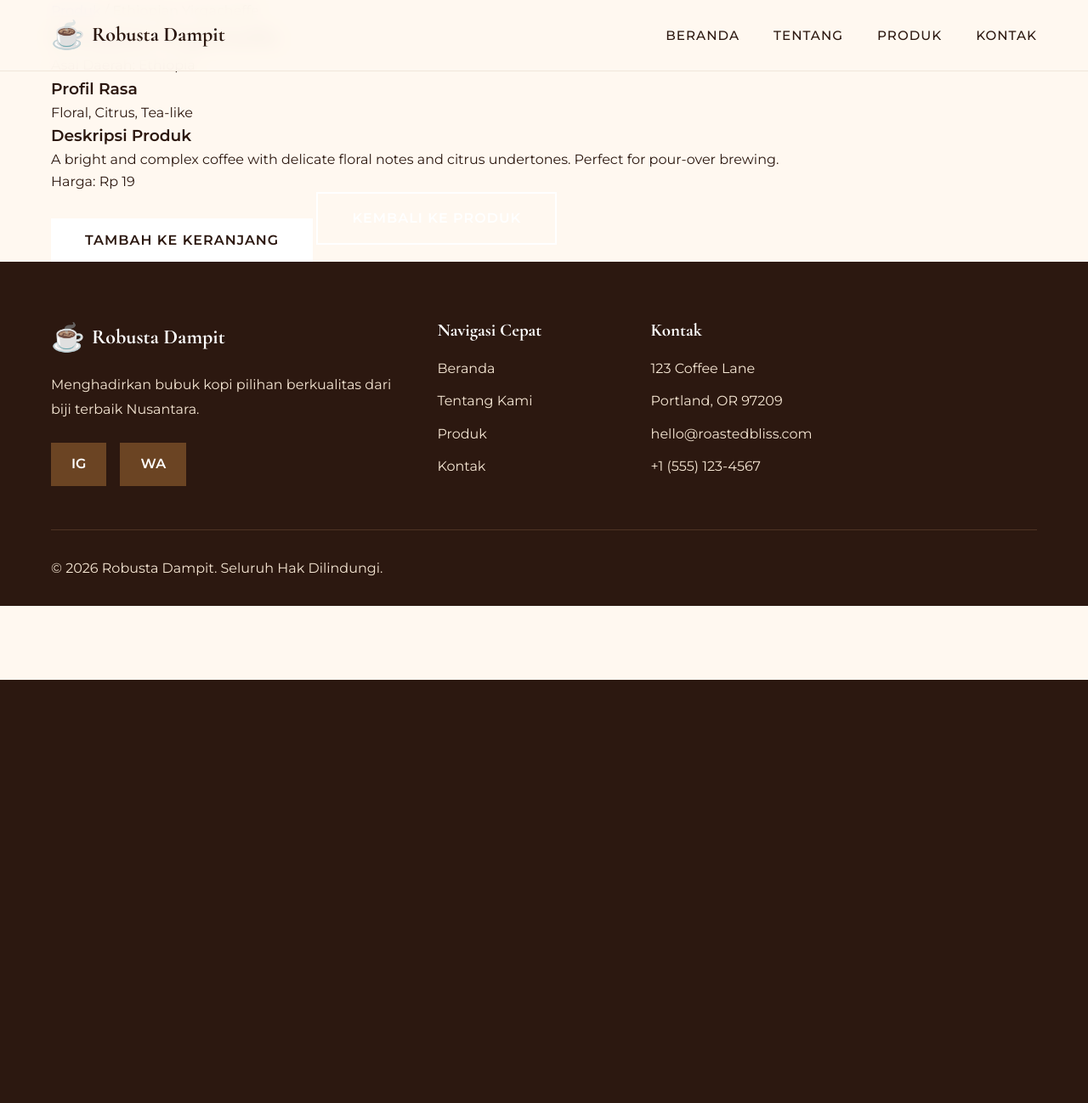
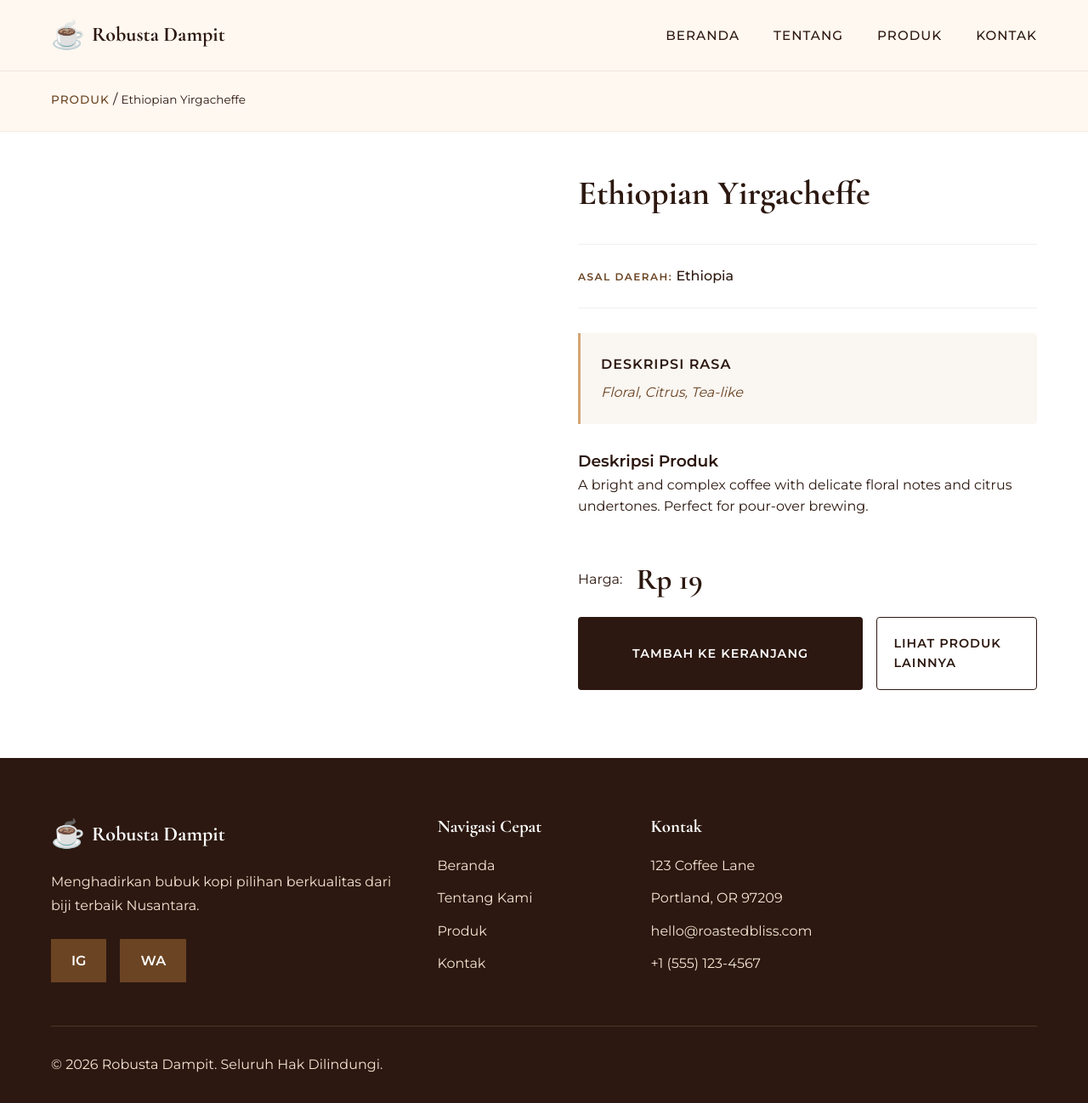
Before and after one commit to cicakk2/web-rpl-kopi, a PHP site: page /product-detail.php?id=1 in a window 1280 px wide. Shown: the whole page at 85% size. Before the commit the page ends 800 px from the top, so only its background shows below. Run offline with PHP 8.4, Linux system fonts and the light colour scheme; a user stored in the database is signed in; data comes from the database, SQL or seed files in the repository; data that the repository does not hold is empty.

Commit message:
fix tampilan

```diff
--- a/css/style-product-detail.css
+++ b/css/style-product-detail.css
@@ -1,55 +1,45 @@
 /* ==========================================
-   Product Detail Page Styles
+   Product Detail Page Styles - Refined & Elegant
    ========================================== */
 
-/* Breadcrumb Navigation */
+/* Breadcrumb Navigation - Slower & Cleaner */
 .breadcrumb-section {
-    padding: 2rem 0;
+    padding: 1.5rem 0;
     background: var(--cream);
     margin-top: 80px;
-    border-bottom: 1px solid rgba(107, 68, 35, 0.1);
-}
-
-.breadcrumb-section .container {
-    display: flex;
-    align-items: center;
-    gap: 0.5rem;
+    border-bottom: 1px solid rgba(107, 68, 35, 0.08);
 }
 
 .breadcrumb-link {
     color: var(--coffee-medium);
     text-decoration: none;
+    font-size: 0.85rem;
     font-weight: 500;
+    text-transform: uppercase;
+    letter-spacing: 1px;
     transition: var(--transition);
-}
-
-.breadcrumb-link:hover {
-    color: var(--coffee-dark);
-}
-
-.breadcrumb-separator {
-    color: var(--text-light);
 }
 
 .breadcrumb-current {
     color: var(--text-dark);
-    font-weight: 600;
+    font-size: 0.85rem;
+    font-weight: 400;
 }
 
 /* Product Detail Section */
 .product-detail-section {
-    padding: 4rem 0;
+    padding: 3rem 0 5rem;
     background: var(--white);
 }
 
 .product-detail-grid {
     display: grid;
-    grid-template-columns: 1fr 1.2fr;
-    gap: 4rem;
+    grid-template-columns: 1fr 1fr; /* Balance 50-50 for more elegance */
+    gap: 5rem;
     align-items: start;
 }
 
-/* Product Detail Image */
+/* Image Styling - More Sophisticated */
 .product-detail-image {
     position: sticky;
     top: 120px;
@@ -58,314 +48,150 @@
 .product-detail-img {
     width: 100%;
     height: auto;
-    border-radius: 8px;
-    box-shadow: 0 8px 24px rgba(0, 0, 0, 0.12);
-    display: block;
+    border-radius: 4px; /* Shorter radius for modern look */
+    box-shadow: 0 20px 40px rgba(44, 24, 16, 0.1);
 }
 
-.product-detail-placeholder {
-    width: 100%;
-    aspect-ratio: 1;
-    border-radius: 8px;
-    box-shadow: 0 8px 24px rgba(0, 0, 0, 0.12);
-}
-
-/* Product Detail Content */
+/* Content Layout */
 .product-detail-content {
     display: flex;
     flex-direction: column;
-    gap: 2rem;
-}
-
-.product-detail-header {
-    display: flex;
-    align-items: flex-start;
-    gap: 1.5rem;
-    flex-wrap: wrap;
+    gap: 1.8rem;
 }
 
 .product-detail-title {
     font-family: var(--font-display);
-    font-size: 3rem;
+    font-size: 2.5rem; /* Reduced from 3rem for elegance */
     color: var(--coffee-dark);
-    line-height: 1.1;
-    flex: 1;
-    min-width: 200px;
+    line-height: 1.2;
+    margin-bottom: 0.5rem;
 }
 
-.product-badge-detail {
-    display: inline-block;
-    padding: 0.6rem 1.2rem;
-    background: var(--coffee-medium);
-    color: var(--white);
-    border-radius: 20px;
-    font-size: 0.85rem;
-    font-weight: 600;
-    text-transform: uppercase;
-    letter-spacing: 0.5px;
-    white-space: nowrap;
-    align-self: flex-start;
-}
-
-.badge-featured {
-    background: linear-gradient(135deg, var(--coffee-medium) 0%, var(--coffee-dark) 100%);
-}
-
-/* Product Metadata */
+/* Metadata - Tighter Grid */
 .product-meta {
     display: grid;
     grid-template-columns: repeat(2, 1fr);
-    gap: 2rem;
-    padding: 2rem 0;
-    border-top: 1px solid rgba(107, 68, 35, 0.1);
-    border-bottom: 1px solid rgba(107, 68, 35, 0.1);
-}
-
-.meta-item {
-    display: flex;
-    flex-direction: column;
-    gap: 0.5rem;
+    gap: 1.5rem;
+    padding: 1.5rem 0;
+    border-top: 1px solid rgba(107, 68, 35, 0.08);
+    border-bottom: 1px solid rgba(107, 68, 35, 0.08);
 }
 
 .meta-label {
-    font-size: 0.9rem;
+    font-size: 0.75rem;
     font-weight: 600;
-    color: var(--text-light);
+    color: var(--coffee-medium);
     text-transform: uppercase;
-    letter-spacing: 0.5px;
+    letter-spacing: 1.5px;
+    margin-bottom: 0.3rem;
 }
 
 .meta-value {
-    font-family: var(--font-display);
-    font-size: 1.3rem;
-    color: var(--coffee-dark);
-    font-weight: 600;
+    font-family: var(--font-body);
+    font-size: 1rem;
+    color: var(--text-dark);
+    font-weight: 500;
 }
 
-/* Flavor Notes Section */
+/* Flavor Notes - Subtle Background */
 .flavor-notes-section {
-    background: var(--cream);
-    padding: 2rem;
-    border-radius: 8px;
+    background: #FAF6F2;
+    padding: 1.5rem;
+    border-left: 3px solid var(--coffee-cream);
+    border-radius: 0 4px 4px 0;
 }
 
 .flavor-notes-title {
-    font-family: var(--font-display);
-    font-size: 1.5rem;
+    font-size: 1rem;
+    text-transform: uppercase;
+    letter-spacing: 1px;
     color: var(--coffee-dark);
-    margin-bottom: 0.8rem;
+    margin-bottom: 0.5rem;
 }
 
 .flavor-notes-text {
-    font-size: 1.1rem;
+    font-size: 1rem;
     color: var(--text-light);
-    line-height: 1.8;
+    line-height: 1.6;
     font-style: italic;
 }
 
-/* Product Description */
-.product-full-description {
-    background: var(--white);
-}
-
-.description-title {
-    font-family: var(--font-display);
-    font-size: 1.5rem;
-    color: var(--coffee-dark);
-    margin-bottom: 1rem;
-}
-
-.product-full-description p {
-    font-size: 1rem;
-    color: var(--text-light);
-    line-height: 1.8;
-}
-
 /* Price Section */
-.product-detail-footer {
-    display: flex;
-    flex-direction: column;
-    gap: 2rem;
-    padding-top: 2rem;
-    border-top: 1px solid rgba(107, 68, 35, 0.1);
-}
-
 .price-section {
     display: flex;
-    align-items: baseline;
+    align-items: center;
     gap: 1rem;
-}
-
-.price-label {
-    font-size: 1rem;
-    font-weight: 600;
-    color: var(--text-light);
-    text-transform: uppercase;
-    letter-spacing: 0.5px;
+    margin-top: 1rem;
 }
 
 .price-amount {
     font-family: var(--font-display);
-    font-size: 2rem;
-    color: var(--coffee-medium);
+    font-size: 2.2rem;
+    color: var(--coffee-dark);
     font-weight: 700;
 }
 
-/* Checkout Buttons */
+/* Buttons - Stronger Contrast & Theme Fit */
 .checkout-buttons {
     display: flex;
     gap: 1rem;
-    flex-wrap: wrap;
+    margin-top: 1rem;
 }
 
 .btn-checkout {
-    flex: 1;
-    min-width: 150px;
-    padding: 1.2rem 2rem;
-    font-size: 1rem;
-    font-weight: 600;
-    text-transform: uppercase;
-    letter-spacing: 1px;
+    flex: 2;
+    background: var(--coffee-dark); /* Solid Dark Coffee for clarity */
+    color: var(--white);
+    padding: 1.2rem;
+    border-radius: 4px;
+    font-size: 0.9rem;
+    transition: all 0.4s ease;
+    border: none;
+}
+
+.btn-checkout:hover {
+    background: var(--coffee-medium);
+    transform: translateY(-3px);
+    box-shadow: 0 10px 20px rgba(44, 24, 16, 0.2);
 }
 
 .btn-back {
     flex: 1;
-    min-width: 150px;
-    padding: 1.2rem 2rem;
-    font-size: 1rem;
-    font-weight: 600;
-    text-transform: uppercase;
-    letter-spacing: 1px;
-    text-decoration: none;
-    text-align: center;
-    display: inline-flex;
-    align-items: center;
-    justify-content: center;
     background: transparent;
-    color: var(--coffee-medium);
-    border: 2px solid var(--coffee-medium);
+    color: var(--coffee-dark);
+    border: 1px solid var(--coffee-dark);
+    padding: 1.2rem;
+    border-radius: 4px;
+    font-size: 0.9rem;
 }
 
 .btn-back:hover {
-    background: var(--coffee-medium);
-    color: var(--white);
+    background: rgba(44, 24, 16, 0.05);
+    color: var(--coffee-dark);
 }
 
-/* Link styling for product cards */
-.product-card-link {
-    text-decoration: none;
-    color: inherit;
-    display: block;
-}
-
-/* Related Products Section */
-.related-products-section {
-    padding: 6rem 0;
-    background: var(--cream);
-}
-
-.section-title {
-    font-family: var(--font-display);
-    font-size: 2.5rem;
-    color: var(--coffee-dark);
-    text-align: center;
-    margin-bottom: 3rem;
-}
-
-/* Product Card Link Hover Effect */
-.product-card-link {
-    transition: var(--transition);
-}
-
-.product-card-link:hover .product-card {
-    transform: translateY(-5px);
-    box-shadow: 0 12px 30px rgba(0, 0, 0, 0.15);
-}
-
-/* ==========================================
-   Responsive Design for Product Detail
-   ========================================== */
-
-@media (max-width: 1024px) {
+/* Responsive Fixes */
+@media (max-width: 992px) {
     .product-detail-grid {
         grid-template-columns: 1fr;
         gap: 3rem;
     }
 
     .product-detail-image {
-        position: static;
+        max-width: 500px;
+        margin: 0 auto;
     }
 
     .product-detail-title {
-        font-size: 2.5rem;
+        font-size: 2.2rem;
+        text-align: center;
     }
 
-    .price-amount {
-        font-size: 1.8rem;
-    }
-}
-
-@media (max-width: 768px) {
-    .breadcrumb-section {
-        margin-top: 70px;
-    }
-
-    .product-detail-section {
-        padding: 2rem 0;
-    }
-
-    .product-detail-grid {
-        gap: 2rem;
-    }
-
-    .product-detail-title {
-        font-size: 2rem;
-    }
-
-    .product-meta {
-        grid-template-columns: 1fr;
-        gap: 1rem;
-        padding: 1.5rem 0;
-    }
-
-    .product-detail-footer {
-        gap: 1.5rem;
+    .price-section {
+        justify-content: center;
     }
 
     .checkout-buttons {
         flex-direction: column;
     }
-
-    .btn-checkout,
-    .btn-back {
-        width: 100%;
-        min-width: unset;
-    }
-
-    .section-title {
-        font-size: 2rem;
-    }
 }
-
-@media (max-width: 480px) {
-    .product-detail-title {
-        font-size: 1.5rem;
-    }
-
-    .meta-value {
-        font-size: 1.1rem;
-    }
-
-    .price-amount {
-        font-size: 1.5rem;
-    }
-
-    .flavor-notes-section {
-        padding: 1.5rem;
-    }
-
-    .flavor-notes-title,
-    .description-title {
-        font-size: 1.2rem;
-    }
-}
--- a/css/style.css
+++ b/css/style.css
@@ -447,6 +447,17 @@
     box-shadow: 0 15px 40px rgba(0, 0, 0, 0.15);
 }
 
+.product-card-link {
+    text-decoration: none;
+    color: inherit;
+    display: block;
+    transition: var(--transition);
+}
+
+.product-card-link:hover {
+    text-decoration: none;
+}
+
 .product-image {
     height: 250px;
     position: relative;
@@ -523,7 +534,6 @@
 .product-notes {
     font-size: 0.9rem;
     color: var(--text-light);
-    font-style: italic;
     margin-bottom: 1rem;
 }
 
--- a/product-detail.php
+++ b/product-detail.php
@@ -31,6 +31,7 @@
     <meta name="viewport" content="width=device-width, initial-scale=1.0">
     <title><?php echo htmlspecialchars($product['name']); ?> - Robusta Dampit</title>
     <link rel="stylesheet" href="css/style.css">
+    <link rel="stylesheet" href="css/style-product-detail.css">
     <link rel="preconnect" href="https://fonts.googleapis.com">
     <link rel="preconnect" href="https://fonts.gstatic.com" crossorigin>
     <link href="https://fonts.googleapis.com/css2?family=Cormorant+Garamond:wght@400;500;600;700&family=Montserrat:wght@300;400;500;600&display=swap" rel="stylesheet">
@@ -79,7 +80,7 @@
 
                     <!-- Flavor Notes -->
                     <div class="flavor-notes-section">
-                        <h3 class="flavor-notes-title">Profil Rasa</h3>
+                        <h3 class="flavor-notes-title">Deskripsi Rasa</h3>
                         <p class="flavor-notes-text"><?php echo htmlspecialchars($product['flavor_notes']); ?></p>
                     </div>
 
@@ -101,7 +102,7 @@
                                 Tambah ke Keranjang
                             </button>
                             <a href="product.php" class="btn btn-secondary btn-back">
-                                Kembali ke Produk
+                                Lihat Produk Lainnya
                             </a>
                         </div>
                     </div>
```
Also changed, not shown: admin/dashboard.php (+64 -69 lines), admin/products.php (+8 -27 lines), index.php (+18 -7 lines), uploads/product_1772275201_2747.jpeg (added), uploads/product_1772275341_69a2c68de04ea.jpeg (added).
